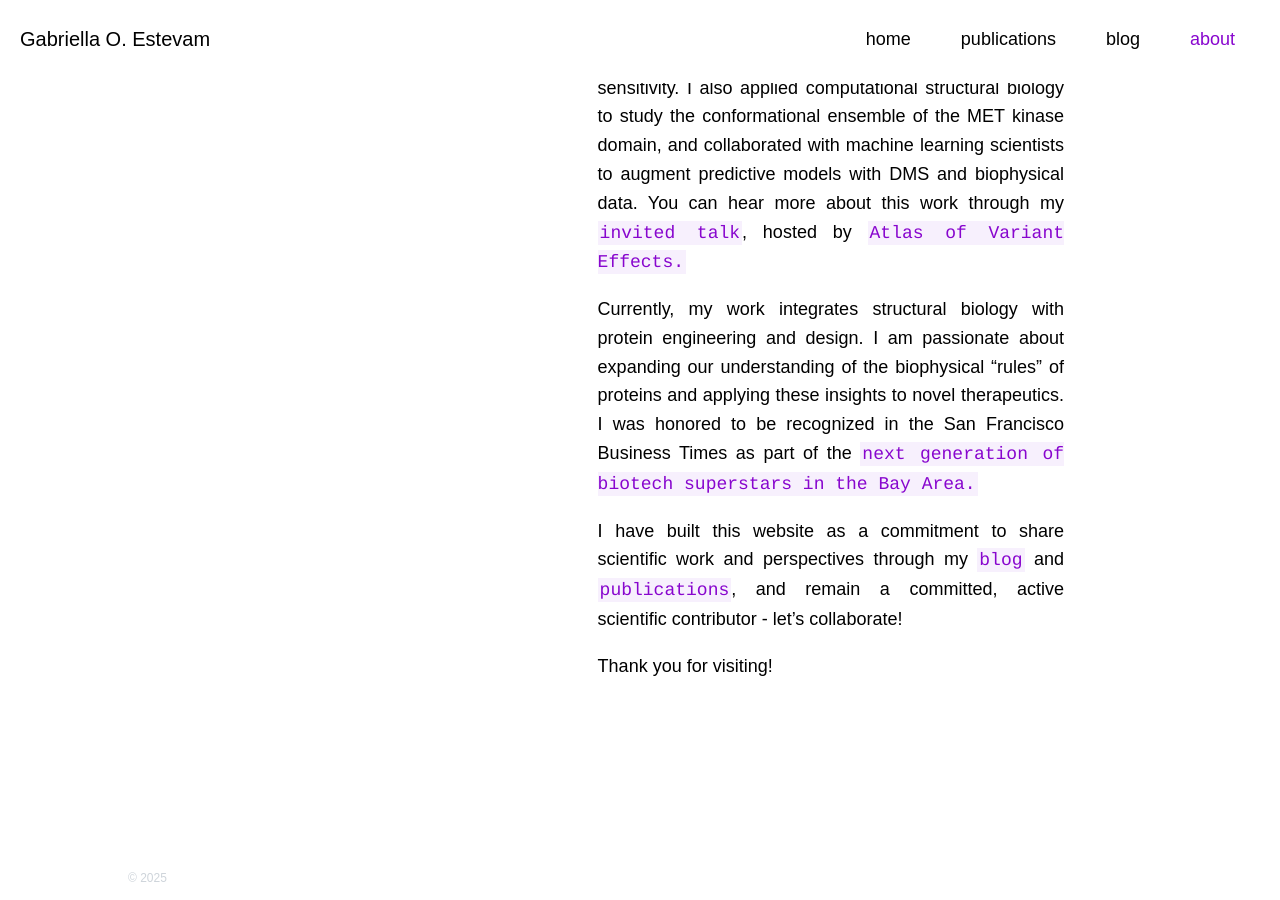
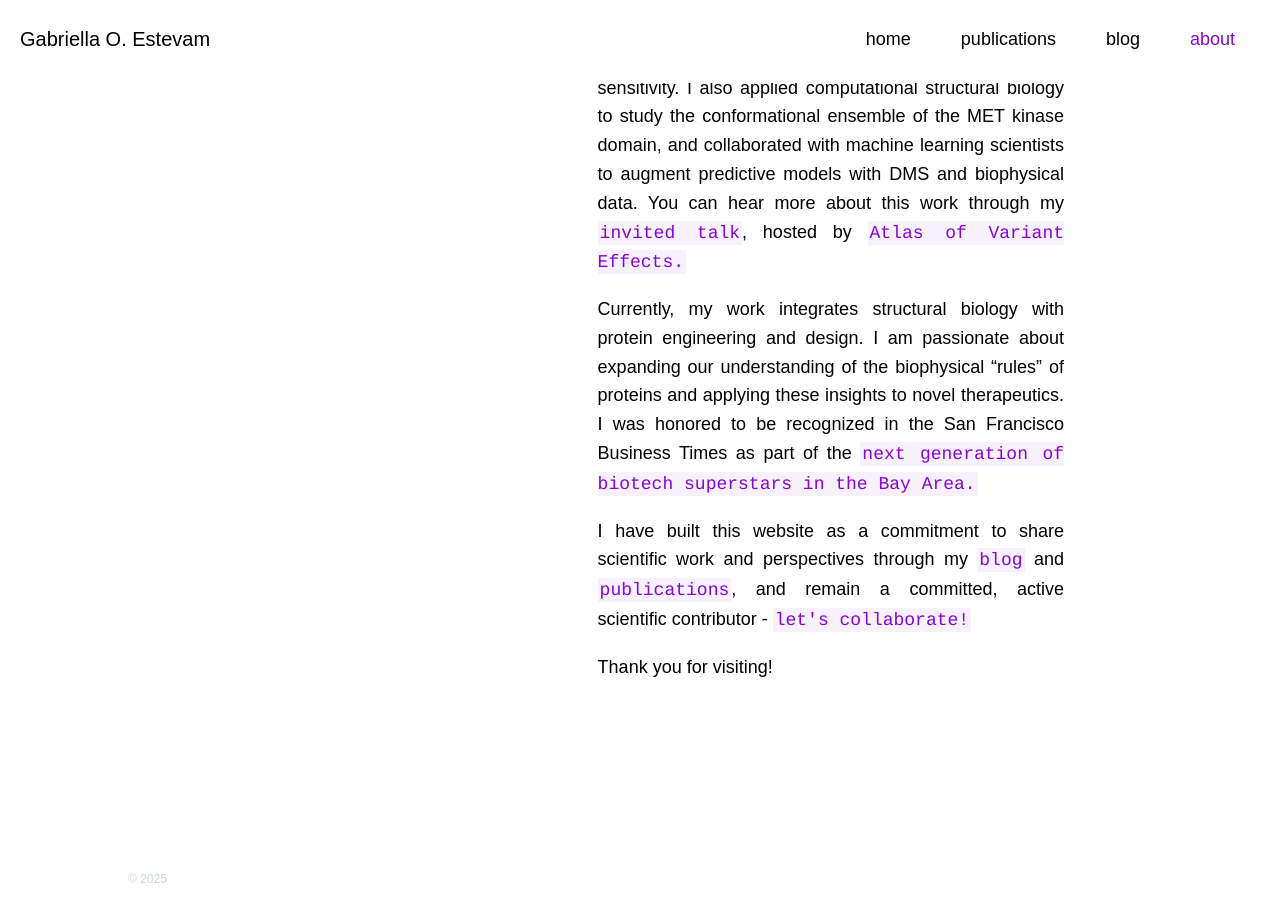
Before and after one commit to gestevam/gestevam.github.io, a Jekyll site: the page built from about.md, in a window 1280 px wide and 900 px high, scrolled down 926 px. Built offline with Jekyll 4.4.1, drawn with Linux system fonts in a browser that asks for light colours.

Commit message:
Update about.md

```diff
--- a/about.md
+++ b/about.md
@@ -29,6 +29,6 @@ body_class: about-page
 
   <p>Currently, my work integrates structural biology with protein engineering and design. I am passionate about expanding our understanding of the biophysical “rules” of proteins and applying these insights to novel therapeutics. I was honored to be recognized in the San Francisco Business Times as part of the <a href="https://www.bizjournals.com/sanfrancisco/news/2024/03/14/nex-gen-researchers.html" style="background-color: #F7F0FD; font-family: Courier, monospace; padding: 2px 2px; color: #8806CE; text-decoration: none;"> next generation of biotech superstars in the Bay Area.</a>
 
-  <p>I have built this website as a commitment to share scientific work and perspectives through my <a href="/blog/" style="background-color: #F7F0FD; font-family: Courier, monospace; padding: 2px 2px; color: #8806CE; text-decoration: none;">blog</a> and <a href="/publications/" style="background-color: #F7F0FD; font-family: Courier, monospace; padding: 2px 2px; color: #8806CE; text-decoration: none;">publications</a>, and remain a committed, active scientific contributor - let’s collaborate!<p>
+  <p>I have built this website as a commitment to share scientific work and perspectives through my <a href="/blog/" style="background-color: #F7F0FD; font-family: Courier, monospace; padding: 2px 2px; color: #8806CE; text-decoration: none;">blog</a> and <a href="/publications/" style="background-color: #F7F0FD; font-family: Courier, monospace; padding: 2px 2px; color: #8806CE; text-decoration: none;">publications</a>, and remain a committed, active scientific contributor - <a href="/contact/" style="background-color: #F7F0FD; font-family: Courier, monospace; padding: 2px 2px; color: #8806CE; text-decoration: none;">let's collaborate!</a><p>
 
   <p>Thank you for visiting!<p>
```
